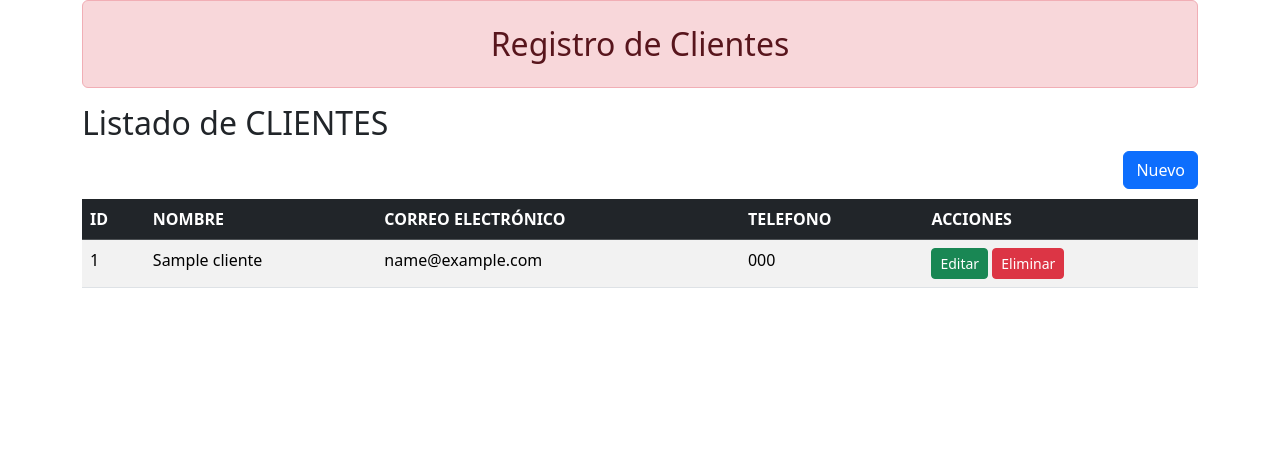
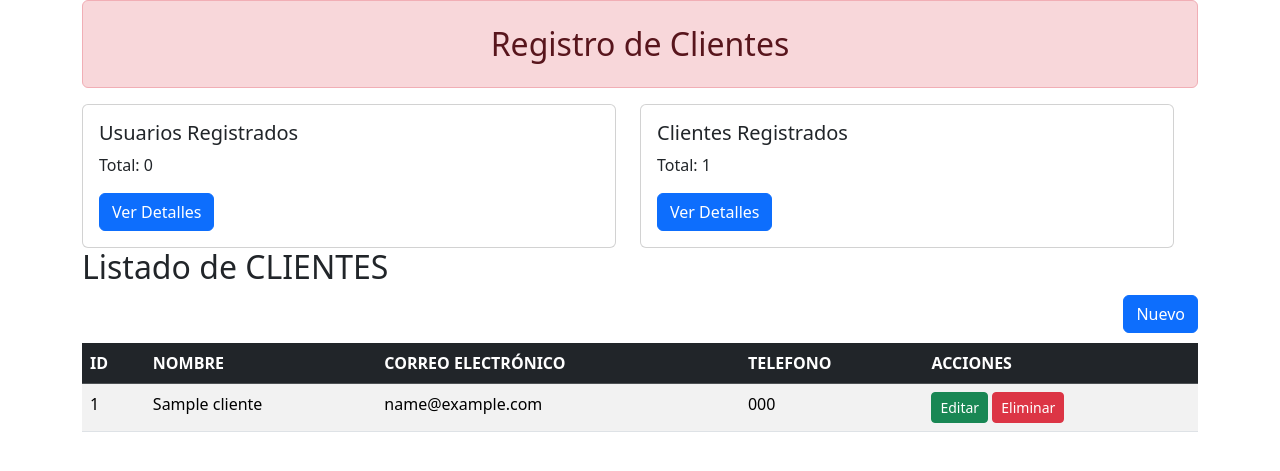
Before and after one commit to manzanareslopezdionicio/AppWebFlask, a Flask app: page /cliente in a window 1280 px wide. Shown: the part 56-527 px from the top of the page. Run offline with Flask 3, Linux system fonts and the light colour scheme; tables that the repository leaves empty hold one stand-in row (values such as "Sample post"); data that the repository does not hold is empty; some libraries are stand-ins or nearby versions.

Commit message:
clientes

```diff
--- a/templates/cliente.html
+++ b/templates/cliente.html
@@ -64,6 +64,27 @@
 <div class="container">
     <h2 class=" text-center alert alert-danger py-4">Registro de Clientes</h2>
     <div class="row">
+       <div class="row">
+  <div class="col-sm-6 mb-3 mb-sm-0">
+    <div class="card">
+      <div class="card-body">
+        <h5 class="card-title">Usuarios Registrados</h5>
+        <p class="card-text">Total: {{ usuarios|length }}</p>
+        <a href="#" class="btn btn-primary">Ver Detalles</a>
+      </div>
+    </div>
+  </div>
+  <div class="col-sm-6">
+    <div class="card">
+      <div class="card-body">
+        <h5 class="card-title">Clientes Registrados</h5>
+        <p class="card-text">Total: {{ clientes|length }}</p>
+        <a href="#" class="btn btn-primary">Ver Detalles</a>
+      </div>
+    </div>
+  </div>
+</div>
+
         <div class="">
             <h2>Listado de CLIENTES</h2>
             <!-- Button trigger modal -->
```
